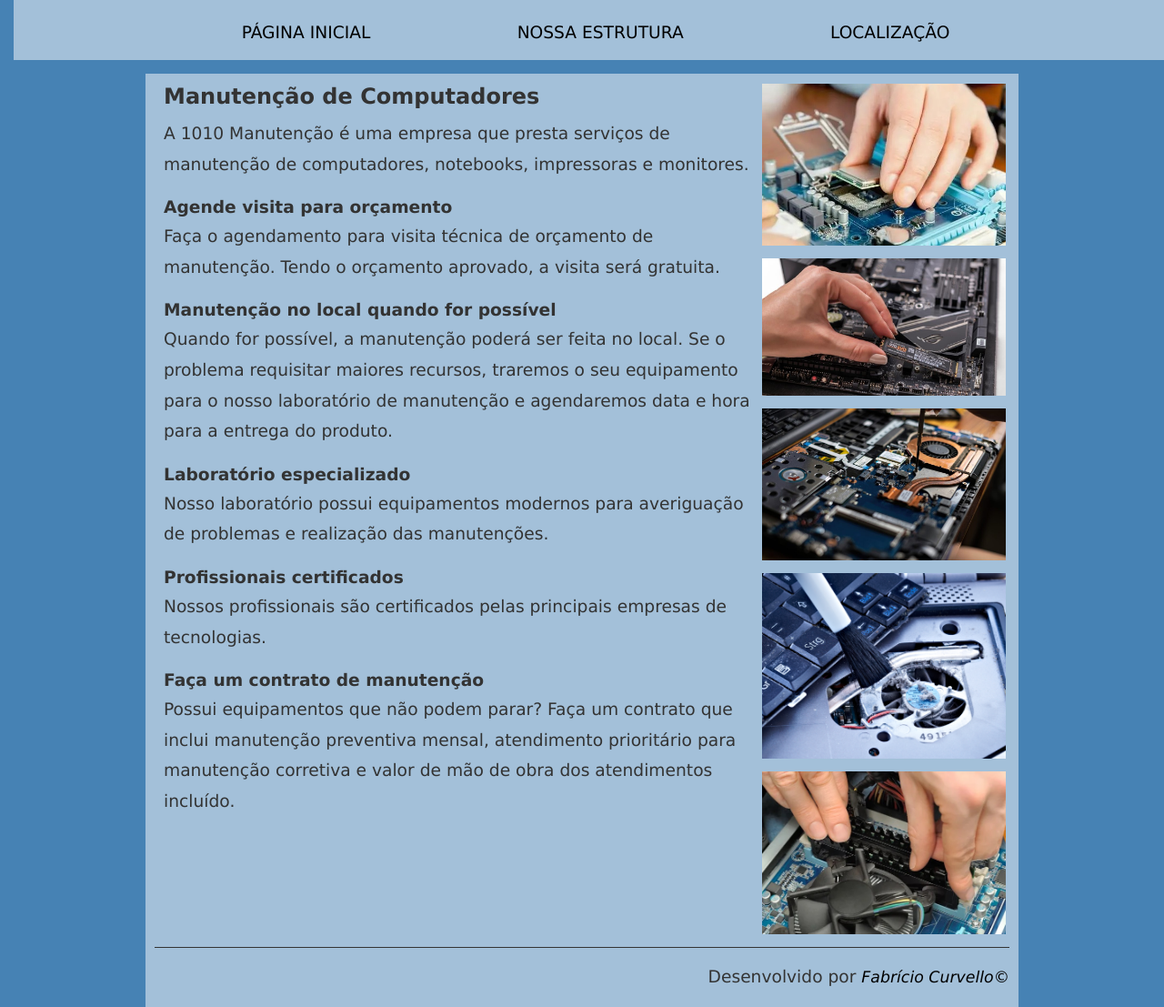
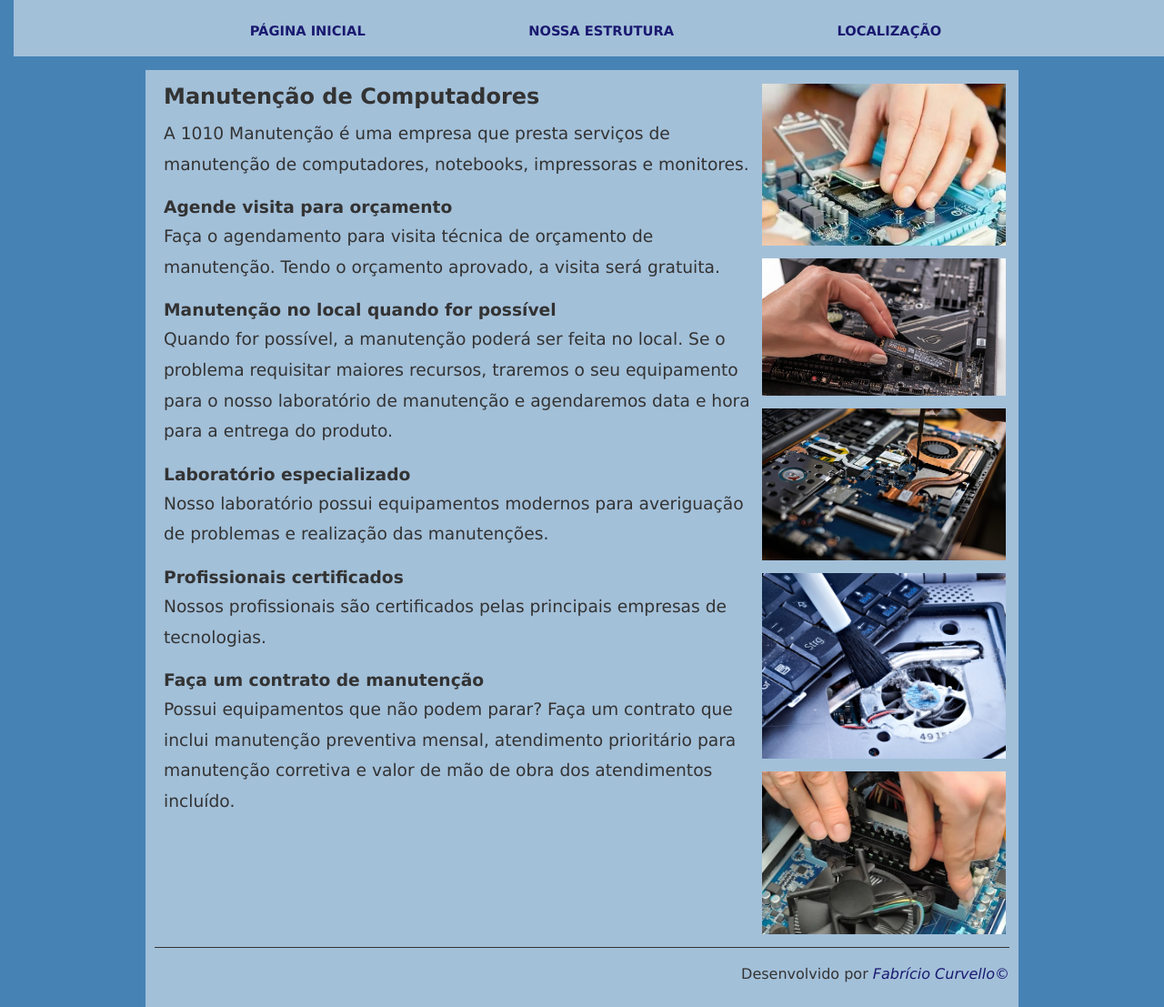
Before and after one commit to fabcurvello/site1010manutencao, a plain HTML site: page index.html in a window 1280 px wide. Shown: the part 88-1195 px from the top of the page at 91% size. Drawn offline with Linux system fonts and the light colour scheme.

Commit message:
menu do index.html funcional e com estilo

```diff
--- a/css/estilo.css
+++ b/css/estilo.css
@@ -73,6 +73,7 @@ nav ul {
 nav ul li {
     padding: 20px;
     margin: auto;
+    font-size: 11pt;
     transition: background-color 0.5s;
 }
 
@@ -82,7 +83,8 @@ nav ul li:hover {
 
 nav ul li a {
     text-decoration: none;
-    color: #000000;
+    font-weight: bold;
+    color: #191970;
 }
 
 nav ul li a:hover {
@@ -127,12 +129,12 @@ footer {
 	padding-top: 15px;
 	line-height: 100px; /* espaçamento entre linhas */
 	text-align: right;
+	font-size: 12pt;
 	border-top: 1px solid #333;
 }
 
 footer a {
-	color: #000;
+	color: #191970;
 	text-decoration: none; /* sem sublinhado */
-	font-size: 13pt;
 	font-style: italic;
 }
```
